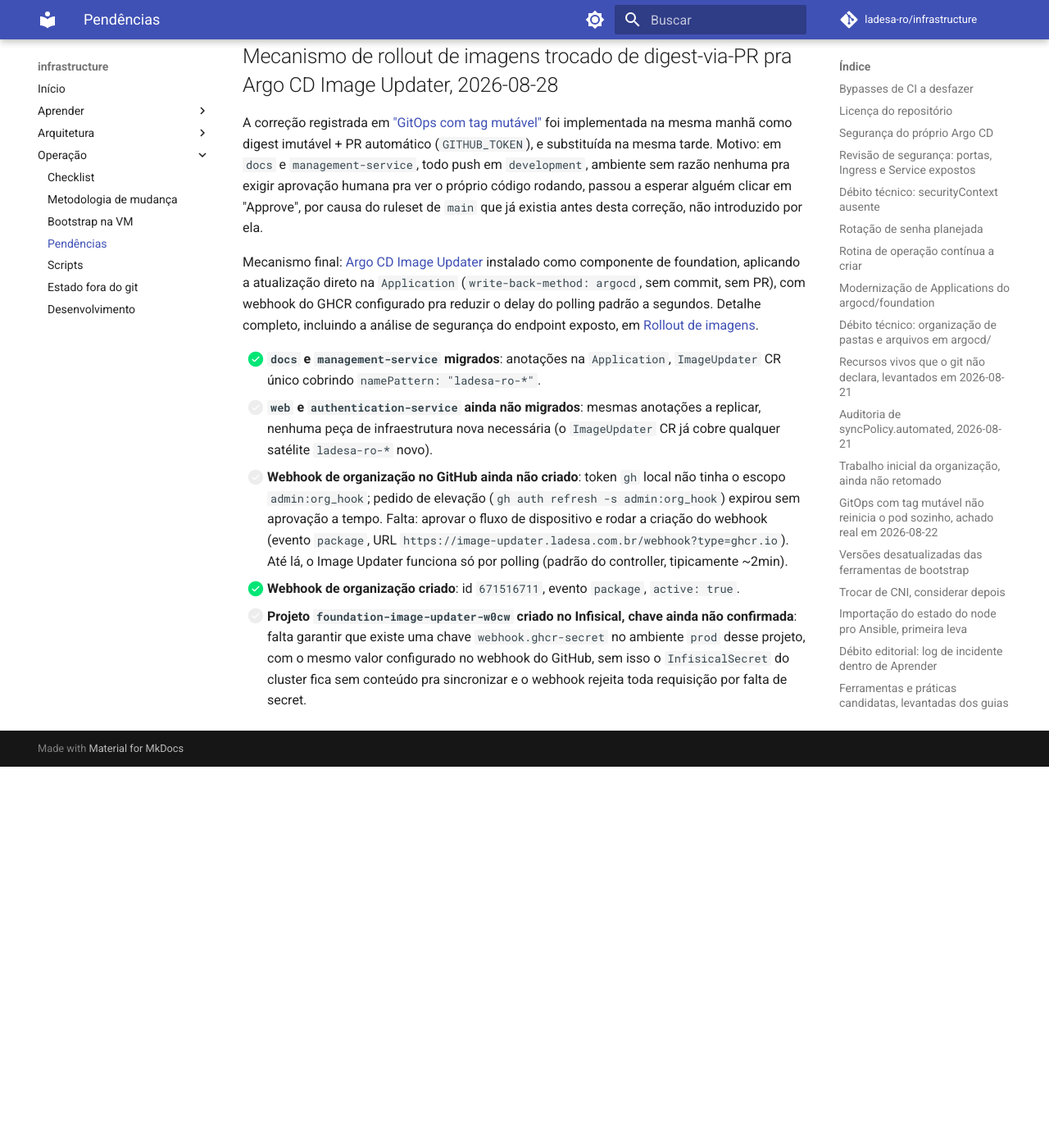
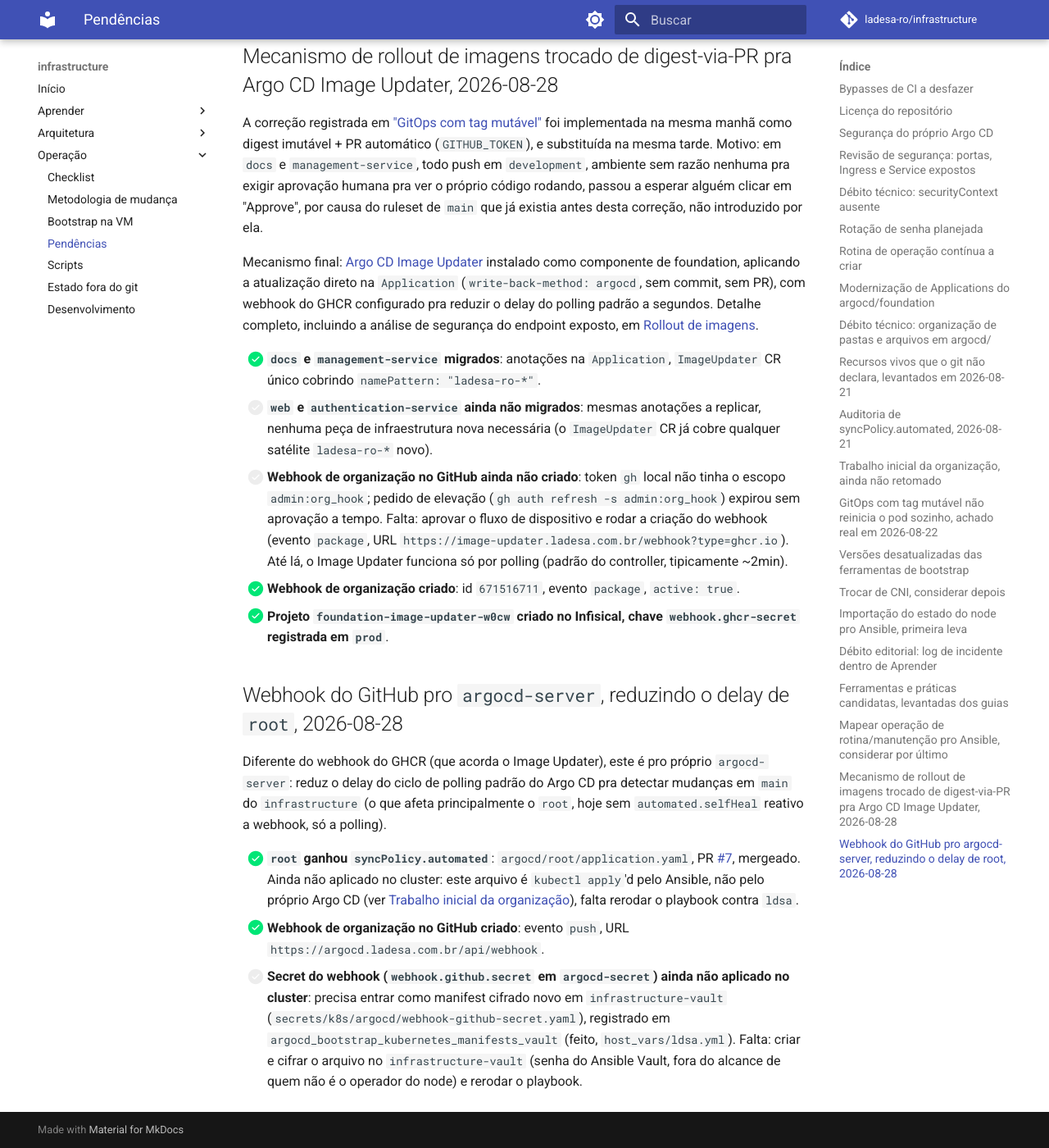
Before and after one commit to ladesa-ro/infrastructure, an MkDocs documentation site: the page built from docs/operacao/pendencias.md, in a window 1280 px wide and 1400 px high, scrolled down 31688 px. Shown: the whole window at 82% size. Built offline with MkDocs 1.6.1 and Material for MkDocs 9.7.7, drawn with Linux system fonts in a browser that asks for light colours; comment, search, counter and statistics services are not loaded; before the commit the page ends 32623 px from its top, so only the background shows below that.

Commit message:
chore(argocd): registrar secret do webhook do github pro argocd-server

```diff
--- a/docs/operacao/pendencias.md
+++ b/docs/operacao/pendencias.md
@@ -242,4 +242,12 @@ Mecanismo final: [Argo CD Image Updater](https://argocd-image-updater.readthedoc
 - [ ] **`web` e `authentication-service` ainda não migrados**: mesmas anotações a replicar, nenhuma peça de infraestrutura nova necessária (o `ImageUpdater` CR já cobre qualquer satélite `ladesa-ro-*` novo).
 - [ ] **Webhook de organização no GitHub ainda não criado**: token `gh` local não tinha o escopo `admin:org_hook`; pedido de elevação (`gh auth refresh -s admin:org_hook`) expirou sem aprovação a tempo. Falta: aprovar o fluxo de dispositivo e rodar a criação do webhook (evento `package`, URL `https://image-updater.ladesa.com.br/webhook?type=ghcr.io`). Até lá, o Image Updater funciona só por polling (padrão do controller, tipicamente ~2min).
 - [x] **Webhook de organização criado**: id `671516711`, evento `package`, `active: true`.
-- [ ] **Projeto `foundation-image-updater-w0cw` criado no Infisical, chave ainda não confirmada**: falta garantir que existe uma chave `webhook.ghcr-secret` no ambiente `prod` desse projeto, com o mesmo valor configurado no webhook do GitHub, sem isso o `InfisicalSecret` do cluster fica sem conteúdo pra sincronizar e o webhook rejeita toda requisição por falta de secret.
+- [x] **Projeto `foundation-image-updater-w0cw` criado no Infisical, chave `webhook.ghcr-secret` registrada em `prod`**.
+
+## Webhook do GitHub pro `argocd-server`, reduzindo o delay de `root`, 2026-08-28
+
+Diferente do webhook do GHCR (que acorda o Image Updater), este é pro próprio `argocd-server`: reduz o delay do ciclo de polling padrão do Argo CD pra detectar mudanças em `main` do `infrastructure` (o que afeta principalmente o `root`, hoje sem `automated.selfHeal` reativo a webhook, só a polling).
+
+- [x] **`root` ganhou `syncPolicy.automated`**: `argocd/root/application.yaml`, PR [#7](https://github.com/ladesa-ro/infrastructure/pull/7), mergeado. Ainda não aplicado no cluster: este arquivo é `kubectl apply`'d pelo Ansible, não pelo próprio Argo CD (ver [Trabalho inicial da organização](#trabalho-inicial-da-organizacao-ainda-nao-retomado)), falta rerodar o playbook contra `ldsa`.
+- [x] **Webhook de organização no GitHub criado**: evento `push`, URL `https://argocd.ladesa.com.br/api/webhook`.
+- [ ] **Secret do webhook (`webhook.github.secret` em `argocd-secret`) ainda não aplicado no cluster**: precisa entrar como manifest cifrado novo em `infrastructure-vault` (`secrets/k8s/argocd/webhook-github-secret.yaml`), registrado em `argocd_bootstrap_kubernetes_manifests_vault` (feito, `host_vars/ldsa.yml`). Falta: criar e cifrar o arquivo no `infrastructure-vault` (senha do Ansible Vault, fora do alcance de quem não é o operador do node) e rerodar o playbook.
```
Also changed, not shown: 1 other file.
